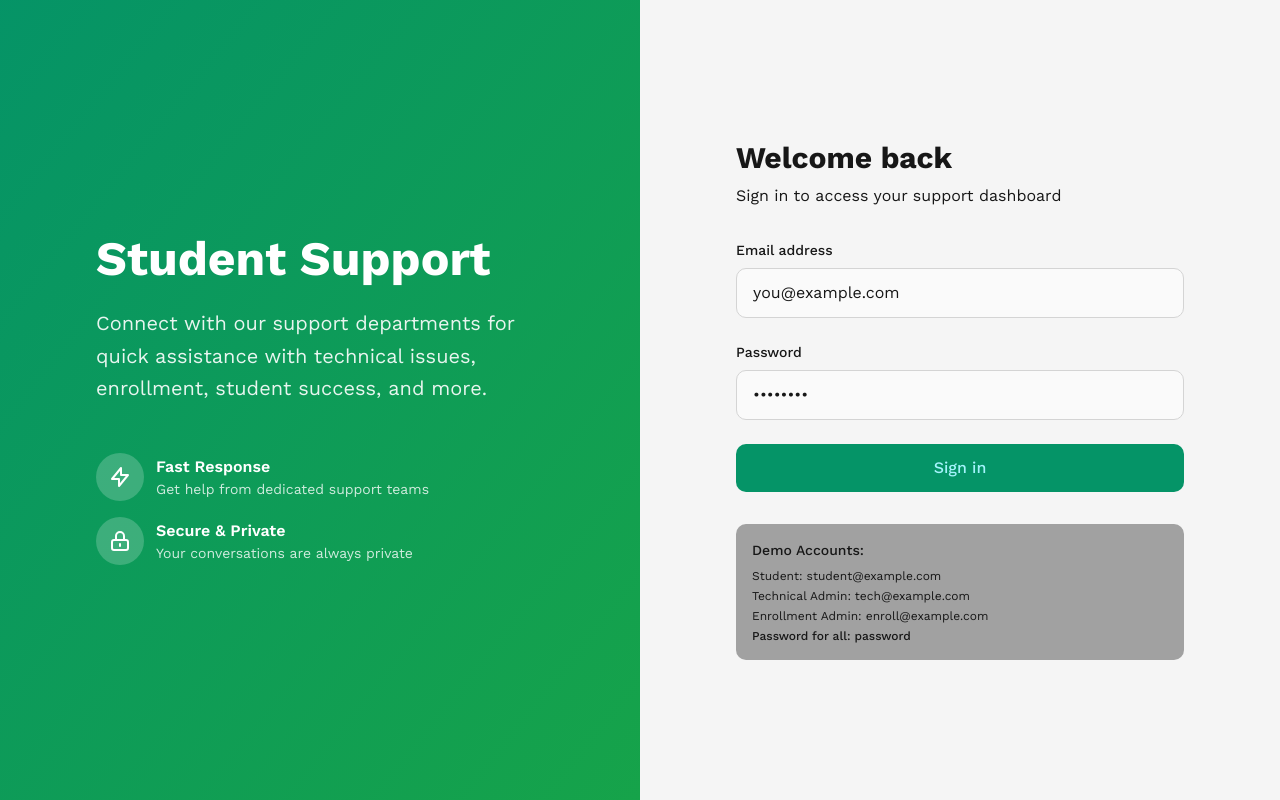
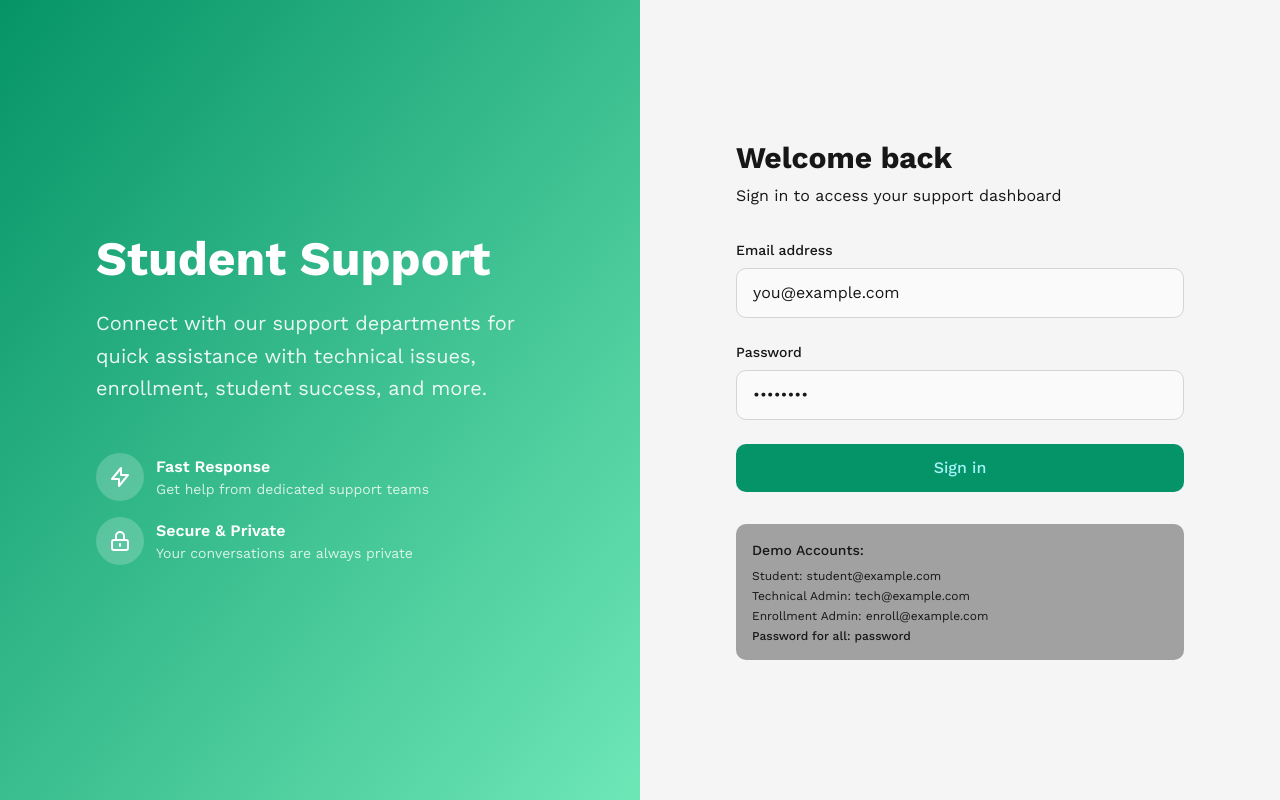
Before and after one commit to code-farmer-VII/support-connect, a React (Vite) app: page /login in a window 1280 px wide. Built offline with nearby package versions, Linux system fonts and the light colour scheme; the HTML template or start-up script is replaced by a standard one.

Commit message:
Applied theme Applying changes!
Applied theme in Lovable

```diff
--- a/src/index.css
+++ b/src/index.css
@@ -39,8 +39,8 @@ All colors MUST be HSL.
     --muted-foreground: 0 0% 9%;
 
     /* Accent - Cyan */
-    --accent: 142 76.2162% 36.2745%;
-    --accent-foreground: 186 93.5484% 81.7647%;
+    --accent: 156 71.5976% 66.8627%;
+    --accent-foreground: 160 84.0796% 39.4118%;
 
     /* Status colors */
     --status-pending: 40 95% 55%;
```
